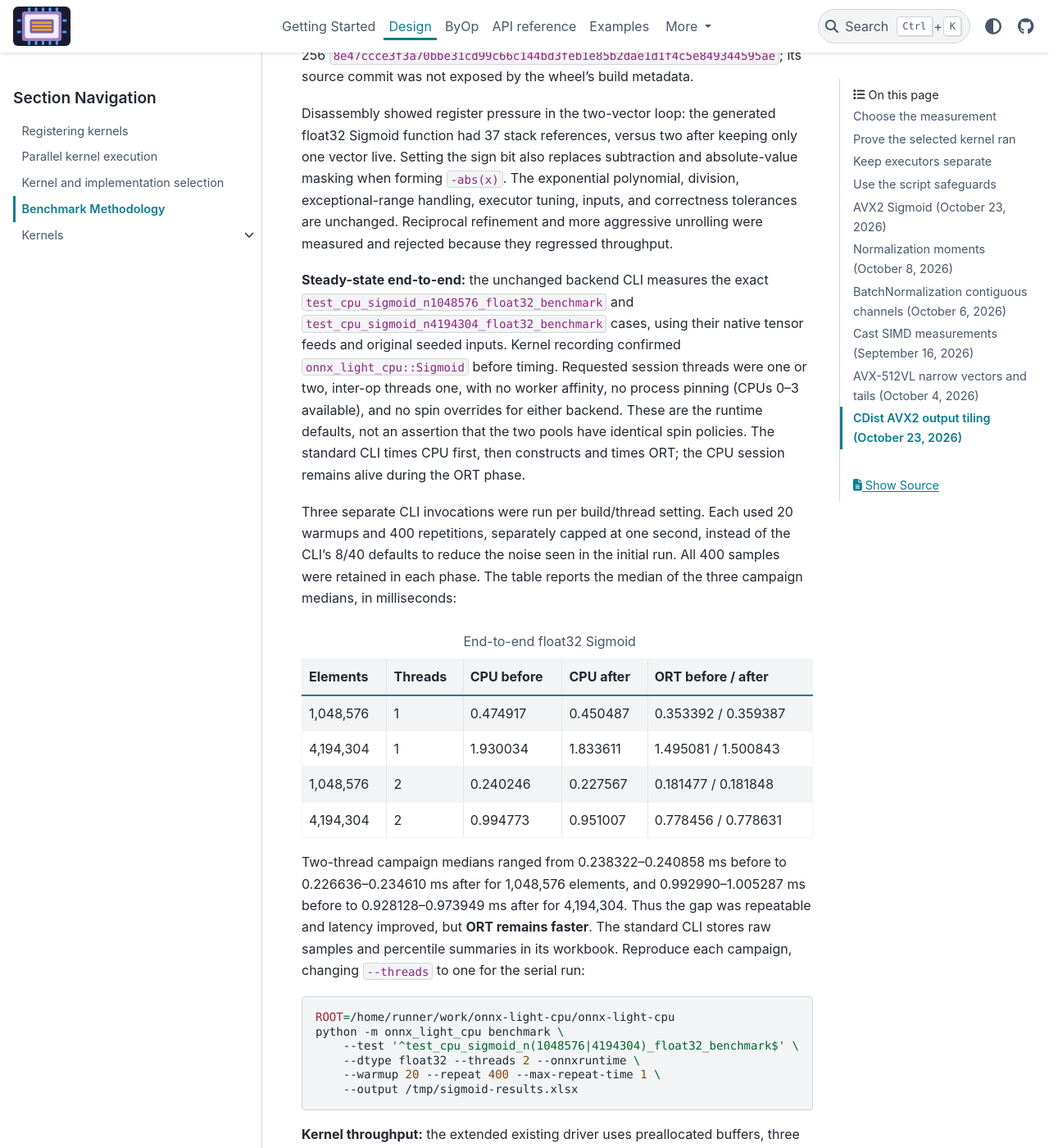
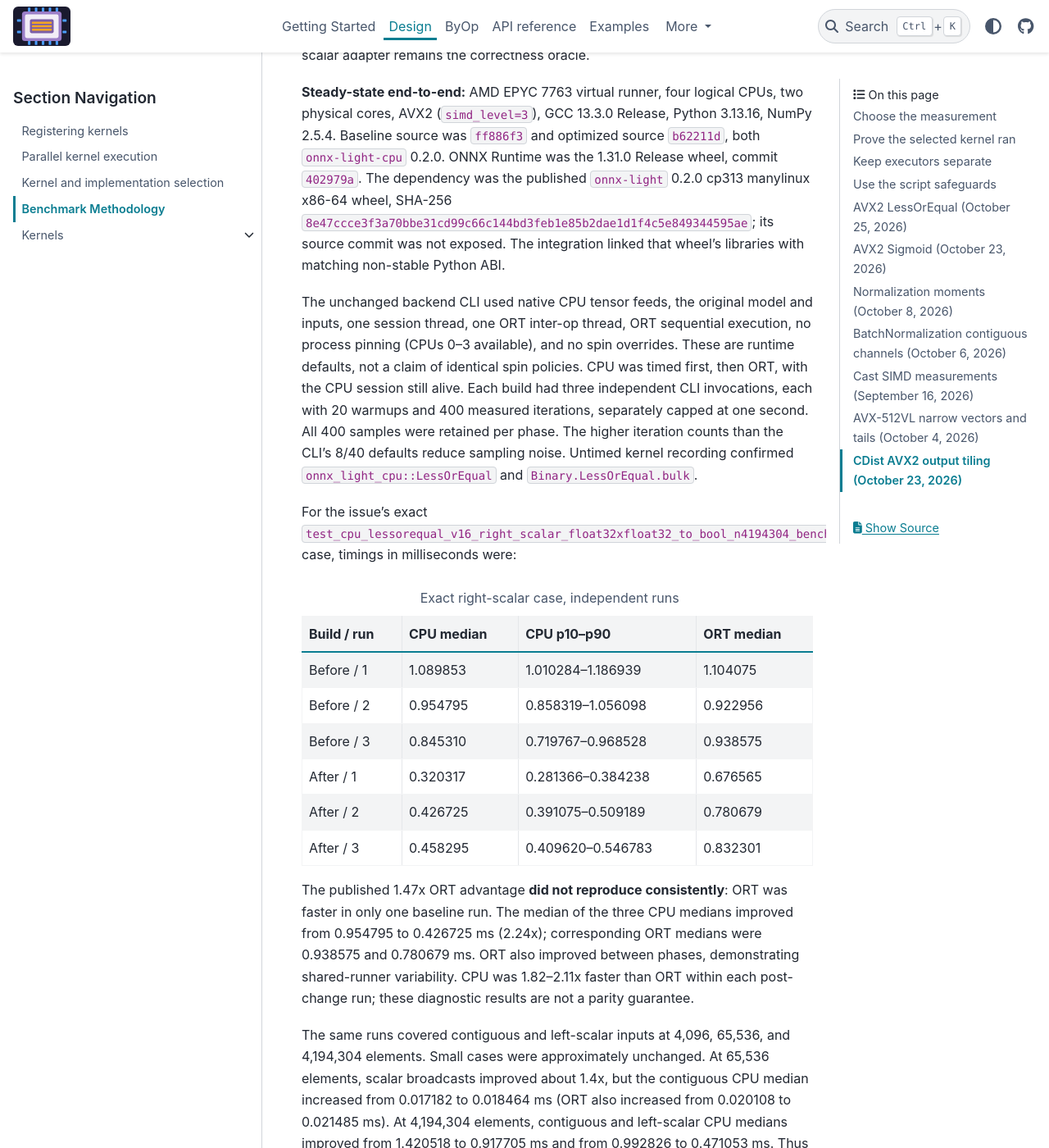
Before and after one commit to xadupre/onnx-light-cpu, a Sphinx documentation site: the page built from docs/design/benchmark_methodology.rst, in a window 1280 px wide and 1400 px high, scrolled down 2438 px. Shown: the whole window at 82% size. Built offline with Sphinx 7.4.7 and the PyData theme 0.15.4, drawn with Linux system fonts in a browser that asks for light colours; pages that are not in the unit, such as notebooks, are missing from menus; some of the changed text lies outside the part shown.

Commit message:
perf: enable AVX2 float32 LessOrEqual comparisons (#1031)
* Initial plan

* Dispatch float32 LessOrEqual through existing AVX2 comparison kernel

Co-authored-by: xadupre <22452781+xadupre@users.noreply.github.com>

* Document LessOrEqual AVX2 reproduction and measured before/after latency

Co-authored-by: xadupre <22452781+xadupre@users.noreply.github.com>

---------

Co-authored-by: copilot-swe-agent[bot] <198982749+Copilot@users.noreply.github.com>
Co-authored-by: xadupre <22452781+xadupre@users.noreply.github.com>

```diff
--- a/docs/design/benchmark_methodology.rst
+++ b/docs/design/benchmark_methodology.rst
@@ -81,6 +81,109 @@ best observation.
 Use identical models, inputs, shapes, and attributes for every backend. If
 constant weights are prepacked, label that result separately from dynamic
 weights, whose packing belongs in every invocation.
+
+AVX2 LessOrEqual (October 25, 2026)
+----------------------------------
+
+Issue #991 identified the float32 right-scalar case with 4,194,304 elements.
+The float32 adapter omitted LessOrEqual from its AVX2 dispatch. Disassembly
+of the baseline right-scalar bulk function showed SSE comparisons followed
+by multiple unpacking operations to produce boolean bytes. The change
+reuses the existing ordered AVX2 greater-or-equal comparison with swapped
+operands, including its scalar-broadcast variants and 32-element byte-packing
+loop. NaNs remain false; equality, signed zero, tails, scheduling, and
+allocation behavior are unchanged. Dispatch-pointer assertions verify that
+the AVX2 functions are selected, and the scalar adapter remains the
+correctness oracle.
+
+**Steady-state end-to-end:** AMD EPYC 7763 virtual runner, four logical CPUs,
+two physical cores, AVX2 (``simd_level=3``), GCC 13.3.0 Release, Python 3.13.16,
+NumPy 2.5.4. Baseline source was ``ff886f3`` and optimized source ``b62211d``,
+both ``onnx-light-cpu`` 0.2.0. ONNX Runtime was the 1.31.0 Release wheel,
+commit ``402979a``. The dependency was the published ``onnx-light`` 0.2.0
+cp313 manylinux x86-64 wheel, SHA-256
+``8e47ccce3f3a70bbe31cd99c66c144bd3feb1e85b2dae1d1f4c5e849344595ae``;
+its source commit was not exposed. The integration linked that wheel's
+libraries with matching non-stable Python ABI.
+
+The unchanged backend CLI used native CPU tensor feeds, the original model
+and inputs, one session thread, one ORT inter-op thread, ORT sequential
+execution, no process pinning (CPUs 0--3 available), and no spin overrides.
+These are runtime defaults, not a claim of identical spin policies. CPU was
+timed first, then ORT, with the CPU session still alive. Each build had three
+independent CLI invocations, each with 20 warmups and 400 measured iterations,
+separately capped at one second. All 400 samples were retained per phase.
+The higher iteration counts than the CLI's 8/40 defaults reduce sampling
+noise. Untimed kernel recording confirmed ``onnx_light_cpu::LessOrEqual``
+and ``Binary.LessOrEqual.bulk``.
+
+For the issue's exact
+``test_cpu_lessorequal_v16_right_scalar_float32xfloat32_to_bool_n4194304_benchmark``
+case, timings in milliseconds were:
+
+.. list-table:: Exact right-scalar case, independent runs
+   :header-rows: 1
+
+   * - Build / run
+     - CPU median
+     - CPU p10--p90
+     - ORT median
+   * - Before / 1
+     - 1.089853
+     - 1.010284--1.186939
+     - 1.104075
+   * - Before / 2
+     - 0.954795
+     - 0.858319--1.056098
+     - 0.922956
+   * - Before / 3
+     - 0.845310
+     - 0.719767--0.968528
+     - 0.938575
+   * - After / 1
+     - 0.320317
+     - 0.281366--0.384238
+     - 0.676565
+   * - After / 2
+     - 0.426725
+     - 0.391075--0.509189
+     - 0.780679
+   * - After / 3
+     - 0.458295
+     - 0.409620--0.546783
+     - 0.832301
+
+The published 1.47x ORT advantage **did not reproduce consistently**: ORT
+was faster in only one baseline run. The median of the three CPU medians
+improved from 0.954795 to 0.426725 ms (2.24x); corresponding ORT medians were
+0.938575 and 0.780679 ms. ORT also improved between phases, demonstrating
+shared-runner variability. CPU was 1.82--2.11x faster than ORT within each
+post-change run; these diagnostic results are not a parity guarantee.
+
+The same runs covered contiguous and left-scalar inputs at 4,096, 65,536,
+and 4,194,304 elements. Small cases were approximately unchanged. At 65,536
+elements, scalar broadcasts improved about 1.4x, but the contiguous CPU
+median increased from 0.017182 to 0.018464 ms (ORT also increased from
+0.020108 to 0.021485 ms). At 4,194,304 elements, contiguous and left-scalar
+CPU medians improved from 1.420518 to 0.917705 ms and from 0.992826 to
+0.471053 ms. Thus this experiment does not establish a win at every size.
+
+Reproduce each run before and after the change with the same Release AVX2
+build. ``--dtype bool`` selects the output token in comparison case names;
+the regex fixes the inputs to float32:
+
+.. code-block:: bash
+
+   ROOT=/home/runner/work/onnx-light-cpu/onnx-light-cpu
+   PYTHONPATH="$ROOT" python -m onnx_light_cpu benchmark \
+       --test '^test_cpu_lessorequal_v16_(right_scalar|left_scalar|contiguous)_float32xfloat32_to_bool_n(4096|65536|4194304)_benchmark$' \
+       --dtype bool --threads 1 --onnxruntime \
+       --warmup 20 --repeat 400 --max-repeat-time 1 \
+       --output /tmp/lessorequal-results.xlsx
+
+The workbook retains raw samples and percentile summaries. Hardware-counter
+profiling was restricted (``perf_event_paranoid=4``). AVX-512 hardware was
+unavailable; no AVX-512-specific performance claim is made.
 
 AVX2 Sigmoid (October 23, 2026)
 -------------------------------
```
Also changed, not shown: 4 other files.
